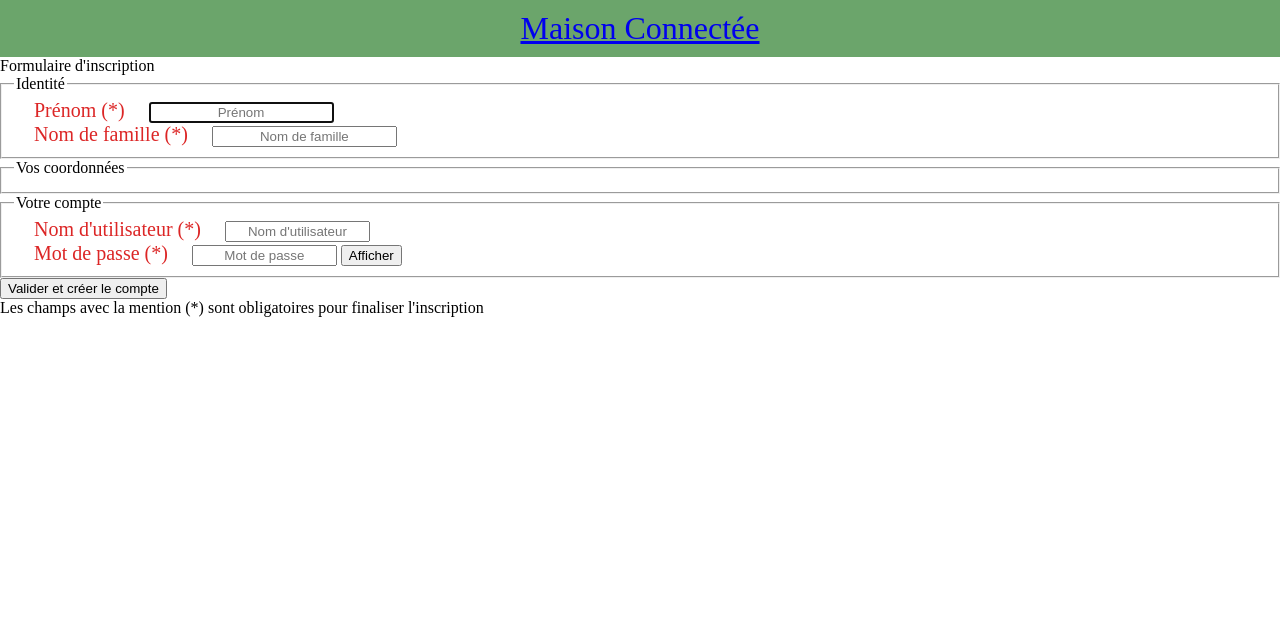
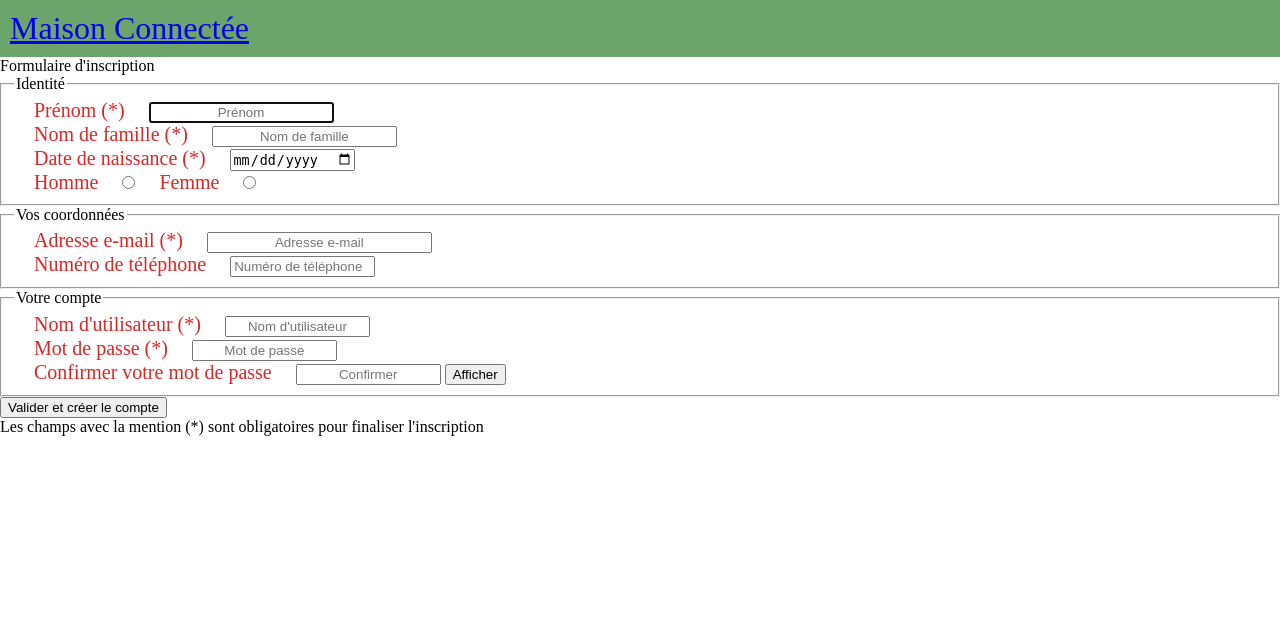
Before and after one commit to AntoineDelenclos/projet_maison_connectee, a PHP site: page /sign_in.php in a window 1280 px wide. Shown: the top 643 px of the page. Run offline with PHP 8.4, Linux system fonts and the light colour scheme.

Commit message:
Inscription sur le site fonctionnelle

```diff
--- a/Projet/debug.php
+++ b/Projet/debug.php
@@ -1,3 +1,2 @@
 <?php include 'bdd_connect.php';?>
-
 <?php phpinfo();?>
--- a/Projet/index.php
+++ b/Projet/index.php
@@ -18,8 +18,8 @@ mysqli_query($con,$sql);
 
 
 <body>
+
     <?php echo "Connection success";?>
-
 
         <header>
             <a href="index.php">
--- a/Projet/main.js
+++ b/Projet/main.js
@@ -1,6 +1,6 @@
 document.getElementById("eye").addEventListener("click", function(e){ //Switcher pour afficher/masquer le password
-    var Password = document.getElementById("Password");
-    var Password_confirm = document.getElementById("Password_confirm");
+    var Password = document.getElementById("pwd");
+    var Password_confirm = document.getElementById("cfrm_pwd");
     if (Password.getAttribute("type")=="password"){
         Password.setAttribute("type","text");
         Password_confirm.setAttribute("type","text");
--- a/Projet/sign_in.php
+++ b/Projet/sign_in.php
@@ -24,37 +24,63 @@
     <div>
         <p>Formulaire d'inscription</p>
         <form method="POST" action="submit_treatment.php"> <!--action va permettre de rediriger vers une page après envoie du formulaire-->
+
             <fieldset>
+
                 <legend>Identité</legend>
+
                 <label for="first_name">Prénom (*)</label>
-                <input class="chatbox" type="text" id="first_name" name="first_name" autofocus  placeholder="Prénom" size="20">
+                <input class="chatbox" type="text" id="first_name" name="first_name" autofocus required placeholder="Prénom" size="20">
                 <br>
 
                 <label for="last_name">Nom de famille (*)</label>
-                <input class="chatbox" type="text" id="last_name" name="last_name" placeholder="Nom de famille" size="20">
+                <input class="chatbox" type="text" id="last_name" name="last_name" required placeholder="Nom de famille" size="20">
                 <br>
 
+                <label for="birth_date">Date de naissance (*)</label>
+                <input class="datebox" type="date" id="birth_date" name="birth_date" required size="25">
+                <br>
+
+                <label for="Genre">Homme</label>
+                <input class="radio_b" type="radio" id="Genre" name="Genre" value=0>
+
+                <label for="Genre">Femme</label>
+                <input class="radio_b" type="radio" id="Genre" name="Genre" value=1>
+                <br>
 
             </fieldset>
 
             <fieldset>
+
                 <legend>Vos coordonnées</legend>
+
+                <label for="Email">Adresse e-mail (*)</label>
+                <input class="chatbox" type="email" id="Email" name="Email" required placeholder="Adresse e-mail" size="25">
+                <br>
+
+                <label for="Tel">Numéro de téléphone</label>
+                <input class="Chatbox" type="tel" id="Tel" name="Tel" placeholder="Numéro de téléphone" size="15">
 
             </fieldset>
 
             <fieldset>
+
                 <legend>Votre compte</legend>
+
                 <label for="uid">Nom d'utilisateur (*)</label>
-                <input class="chatbox" type="text" id="uid" name="uid"  placeholder="Nom d'utilisateur" size="15">
+                <input class="chatbox" type="text" id="uid" name="uid" required placeholder="Nom d'utilisateur" size="15">
                 <br>
 
                 <label for="pwd">Mot de passe (*)</label>
-                <input class="chatbox" type="password" id="pwd" name="pwd"  placeholder="Mot de passe" size="15">
-                <button type="button" id="eye">Afficher</button>
+                <input class="chatbox" type="password" id="pwd" name="pwd" required placeholder="Mot de passe" size="15">
                 <br>
 
+                <label for="cfrm_pwd">Confirmer votre mot de passe</label>
+                <input class="chatbox" type="password" id="cfrm_pwd" name="cfrm_pwd" required placeholder="Confirmer" size="15">
+                <button type="button" id="eye">Afficher</button>
 
             </fieldset>
+
             <button type="submit" name="submit">Valider et créer le compte</button> <!--Utilise la methode décrite dans form-->
         </form>
         <p>Les champs avec la mention (*) sont obligatoires pour finaliser l'inscription</p>
--- a/Projet/style.css
+++ b/Projet/style.css
@@ -3,7 +3,6 @@
 }
 
 header{
-    text-align: center;
 	font-size: 2em;
 	padding: 10px;
 	background-color: rgb(107, 165, 107);
```
Also changed, not shown: Projet/BDD.sql (+6 -6 lines), Projet/submit_treatment.php (+8 -13 lines).
